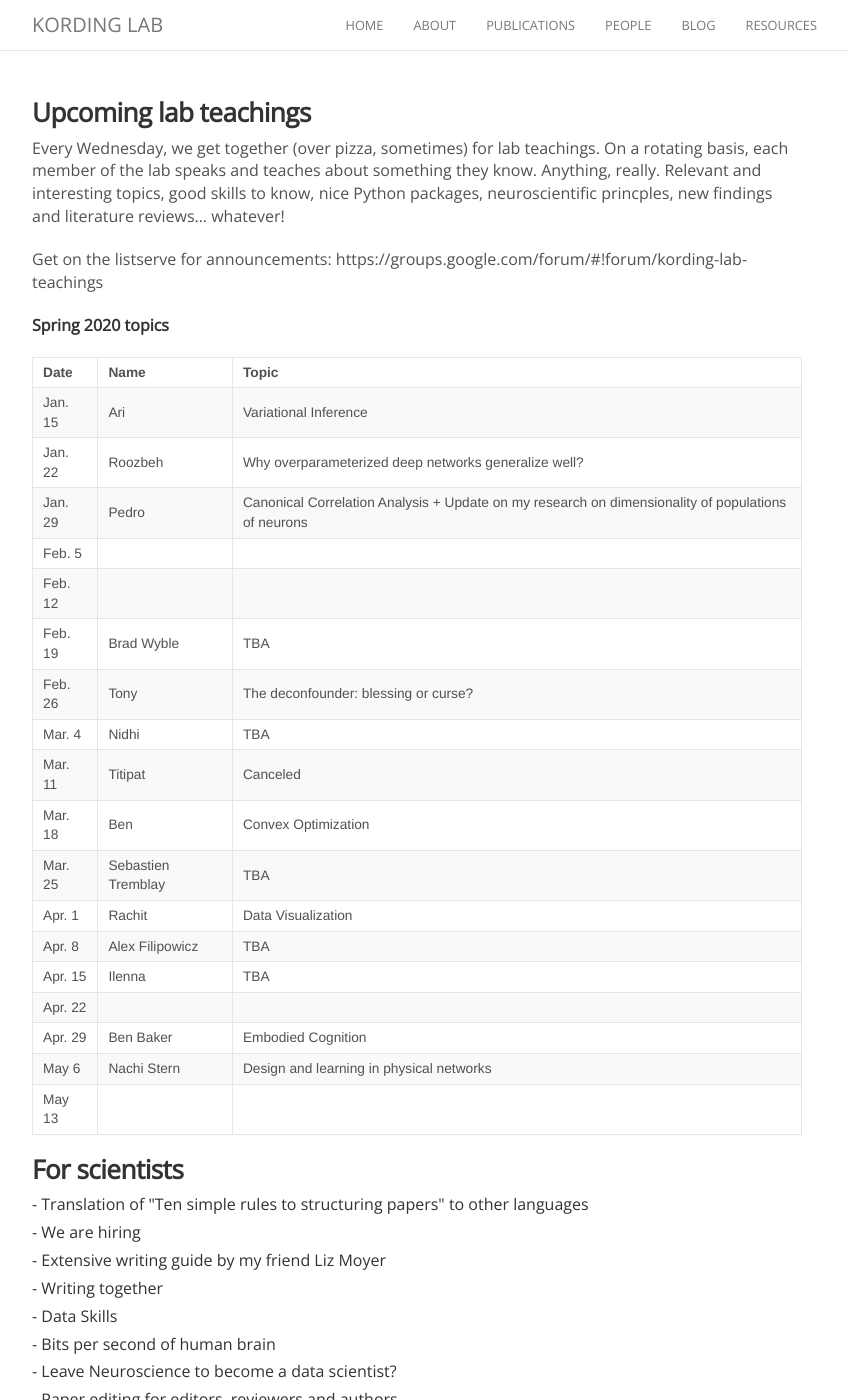
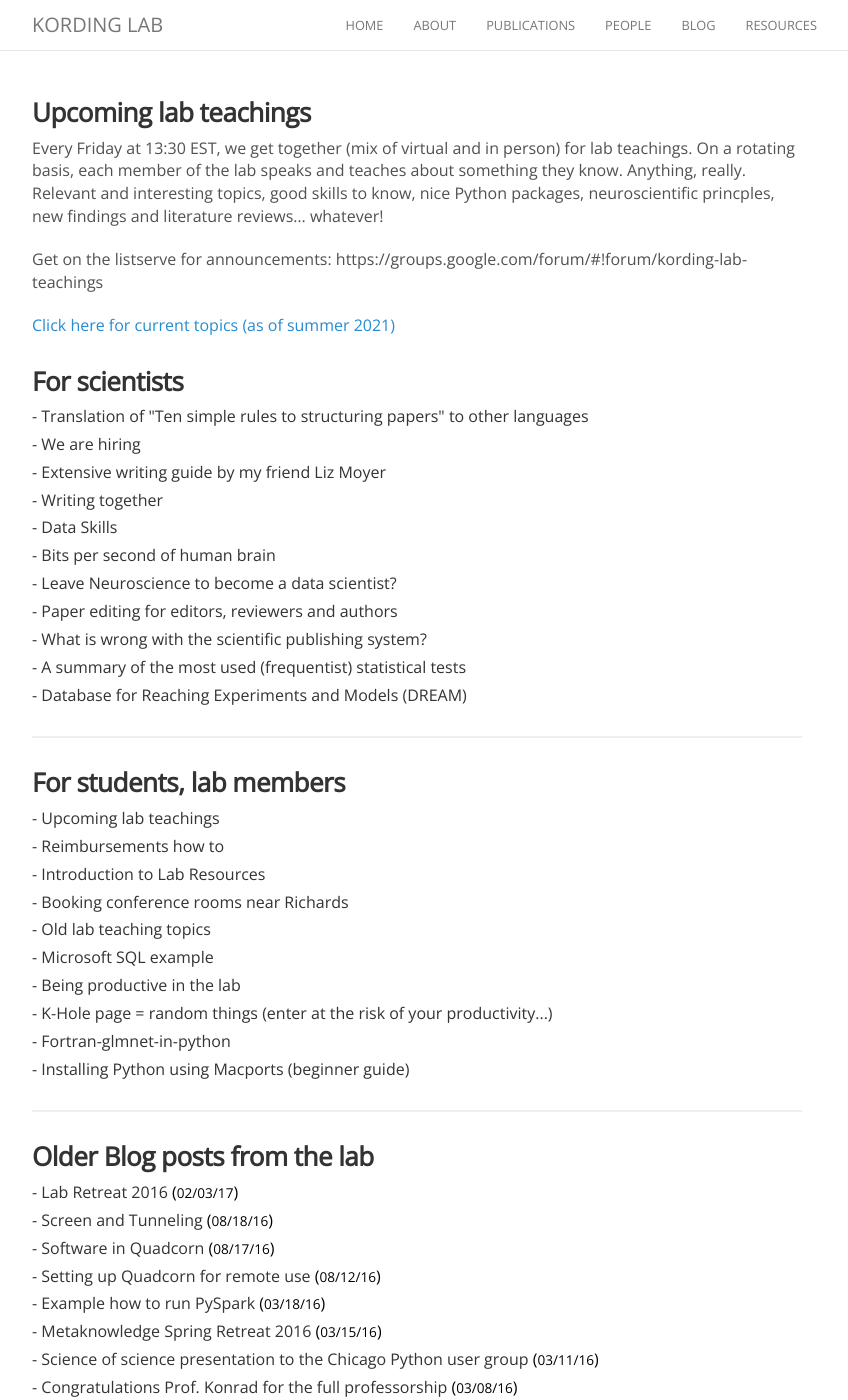
Before and after one commit to KordingLab/KordingLab.github.io, a Jekyll site: the page built from resources.md, in a window 1280 px wide and 1400 px high. Shown: the whole window, without its empty margins (223-1071 px from the left). Built offline with Jekyll 4.4.1, drawn with Linux system fonts in a browser that asks for light colours; nearby versions of some CDN libraries; comment, search, counter and statistics services are not loaded.

Commit message:
updated resources page to point to new teaching page

```diff
--- a/resources.md
+++ b/resources.md
@@ -5,35 +5,14 @@ permalink: /resources/
 
 ### Upcoming lab teachings
 
-Every Wednesday, we get together (over pizza, sometimes) for lab teachings.
+Every Friday at 13:30 EST, we get together (mix of virtual and in person) for lab teachings.
 On a rotating basis, each member of the lab speaks and teaches about something they know.
 Anything, really. Relevant and interesting topics, good skills to know, nice Python packages,
 neuroscientific princples, new findings and literature reviews... whatever!
 
 Get on the listserve for announcements: https://groups.google.com/forum/#!forum/kording-lab-teachings
 
-**Spring 2020 topics**
-
-| Date | Name | Topic |
-|------|------|-------|
-| Jan. 15 | Ari | Variational Inference |
-| Jan. 22 | Roozbeh | Why overparameterized deep networks generalize well? |
-| Jan. 29 | Pedro | Canonical Correlation Analysis + Update on my research on dimensionality of populations of neurons |
-| Feb. 5 |  |  |
-| Feb. 12 |  |  |
-| Feb. 19 | Brad Wyble | TBA |
-| Feb. 26 | Tony | The deconfounder: blessing or curse? |
-| Mar. 4 | Nidhi | TBA |
-| Mar. 11 | Titipat | Canceled |
-| Mar. 18 | Ben | Convex Optimization |
-| Mar. 25 | Sebastien Tremblay | TBA |
-| Apr. 1 |Rachit | Data Visualization|
-| Apr. 8 | Alex Filipowicz | TBA |
-| Apr. 15 | Ilenna | TBA |
-| Apr. 22 | | |
-| Apr. 29 | Ben Baker | Embodied Cognition |
-| May 6 | Nachi Stern | Design and learning in physical networks |
-| May 13 | | |
+[Click here for current topics (as of summer 2021)](http://kordinglab.com/2021/01/01/upcoming-lab-teaching.html)
 
 {% assign reference_types = "scientists|students" | split: "|" %}
 
```
